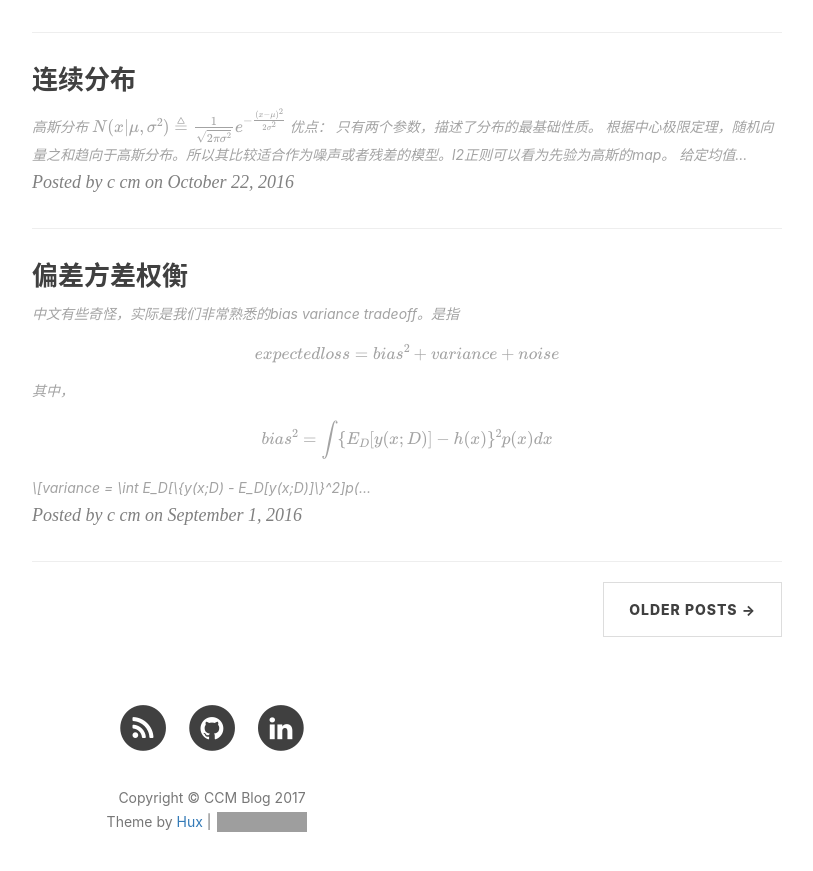
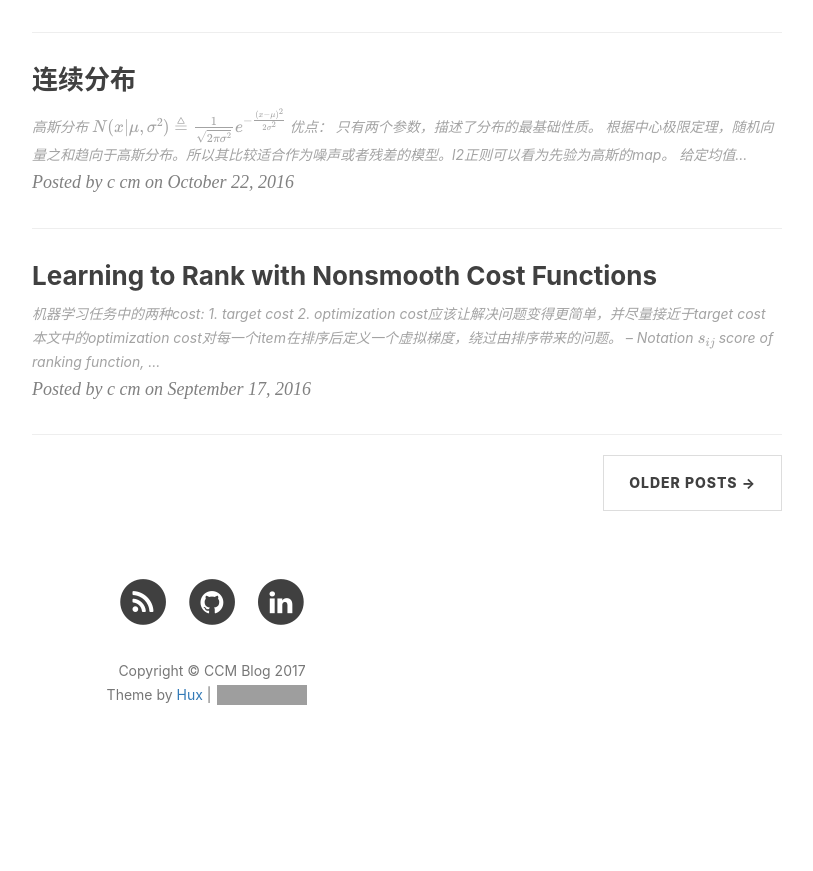
Before and after one commit to AlexandRLX/AlexandRLX.github.io, a Jekyll site: the page built from index.html, in a window 1280 px wide and 900 px high, scrolled down 1878 px. Shown: the top 871 px of the window, without its empty margins (428-1241 px from the left). Built offline with Jekyll 4.4.1, drawn with Linux system fonts in a browser that asks for light colours; nearby versions of some CDN libraries; formulas are drawn with MathJax 3; the list of posts is cut into pages by our own code; comment, search, counter and statistics services are not loaded; after the commit the page ends 2677 px from its top, so only the background shows below that; grey boxes are pictures that could not be loaded.

Commit message:
Add: lambda rank.

```diff
--- /dev/null
+++ b/_posts/2016-09-17-learning-to-rank-with-nonsmooth-cost-functions.md
@@ -0,0 +1,50 @@
+---
+title: Learning to Rank with Nonsmooth Cost Functions
+author: c cm
+layout: post
+permalink: /learning_to_rank_with_nonsmooth_cost_functions/
+categories: paper
+tags: LambdaRank
+description:
+---
+
+机器学习任务中的两种cost:
+    1. target cost
+    2. optimization cost应该让解决问题变得更简单，并尽量接近于target cost
+
+本文中的optimization cost对每一个item在排序**后**定义一个虚拟梯度，绕过由排序带来的问题。
+
+--
+Notation
+$s_{ij}$ score of ranking function, i=index of query, j=index of doc returned
+$C(s_{ij}, l_{ij})$ l=label
+
+## LambdaRank
+$$\frac{\partial C}{\partial s_j} = -\lambda_j(s_1, l_1, ..., s_{n_i}, l_{n_i})$$
+对于i个查询，doc的排序位置j，如果$\lambda$为正，则应该提高排名来降低C。可见，$\lambda$取决于根据score function排序后的位置。
+
+现在我们需要确定$\lambda$，使得：
+    1. 对于该$\lambda$，能找到C使得上述梯度式子成立
+    2. C convex
+
+根据
+`
+Theorem (Poincare ́ Lemma): If S ⊂ Rn is an open set that is star-shaped with respect to the origin, then every closed form on S is exact.
+`
+$\lambda$只需要满足：
+$$\sum_j \lambda_j dx^j = 0 \\
+\frac{\partial\lambda_j}{\partial s_k} = \frac{\partial\lambda_k}{\partial s_j} \  \forall j,k \in \{1, 2, ..., n_i\}
+$$
+
+## LambdaRank应用至RankNet
+
+RankNet原始cost:
+$$C_{i, j}^R = s_j - s_i + log(1+e^{s_i-s_j})$$
+
+NDCG
+$$N_i = N_i\sum_{j=1}^L (2^{r(j)} - 1)/log(1+j)$$
+
+两者结合得到$\lambda$
+$$\lambda = N(\frac{1}{1+e^{s_i-s_j}})
+(2^{l_i} - 2^{l_j})
+(\frac{1}{log(1+i)} - \frac{1}{log(1+j)})$$
```
Also changed, not shown: _posts/2016-06-26-learning-to-rank-using-gradient-descent.md (+1 -1 lines).
